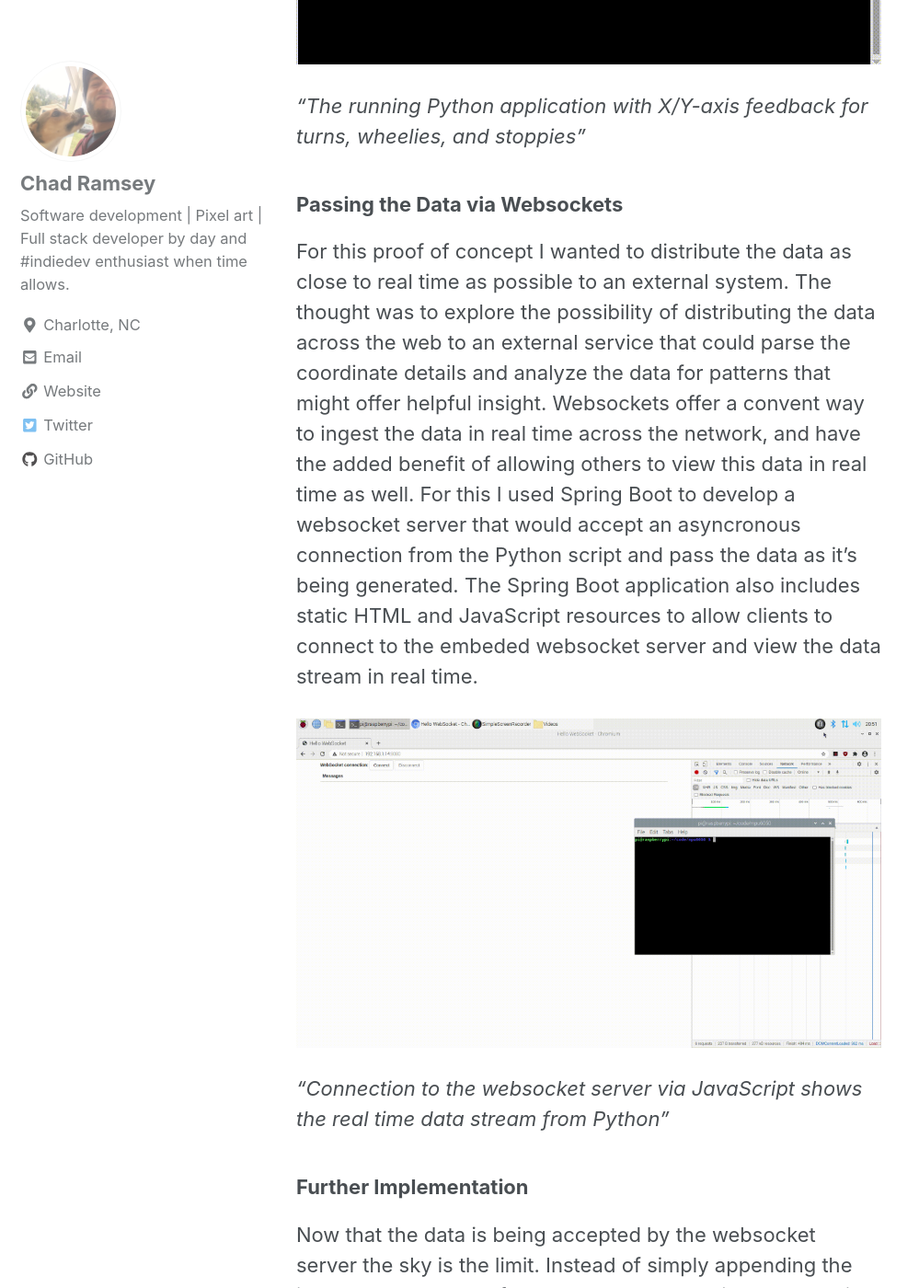
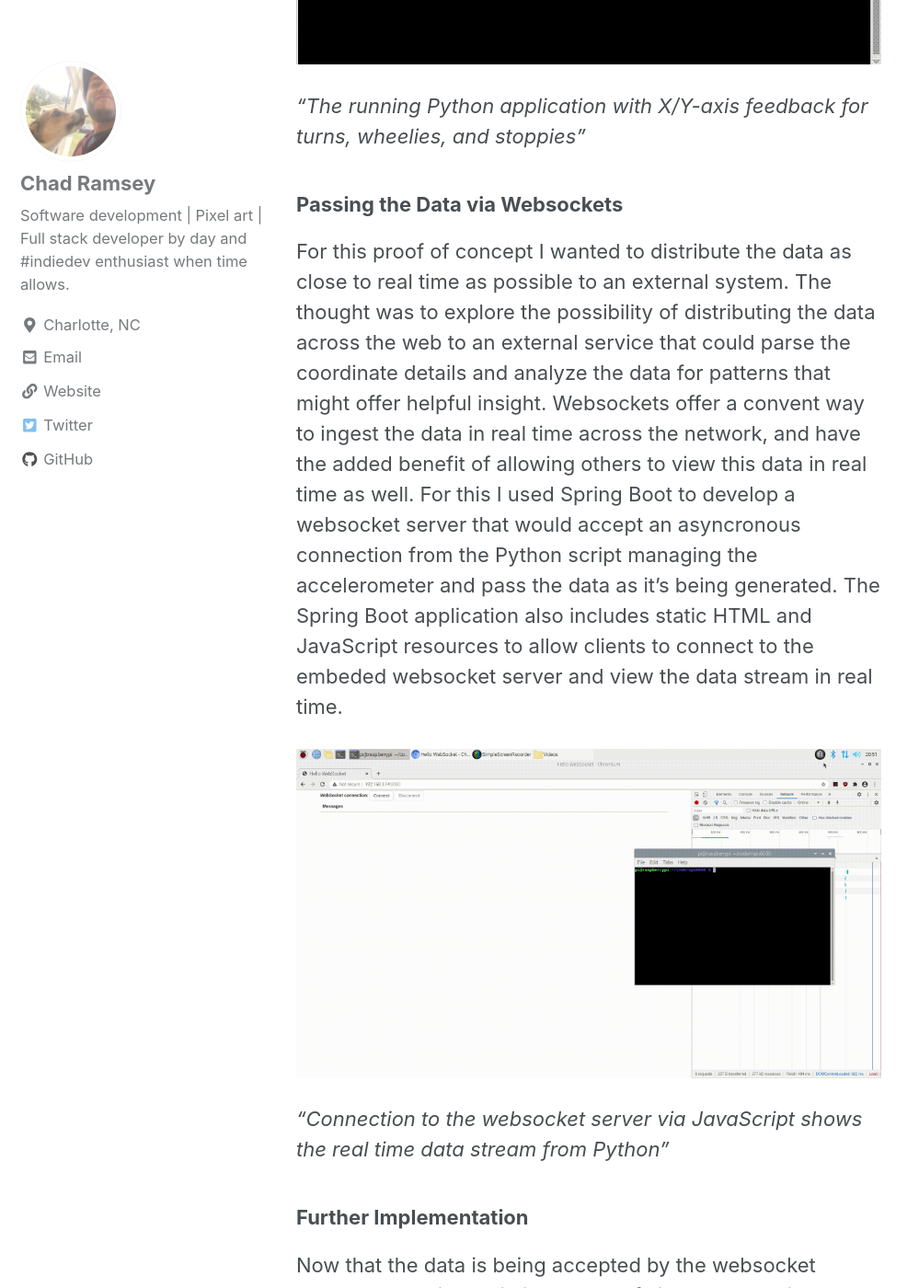
Before and after one commit to chadramsey/chadramsey.github.io, a Jekyll site: the page built from _posts/2021-02-17-accelerometer-pi.md, in a window 1280 px wide and 1400 px high, scrolled down 3557 px. Shown: the whole window at 92% size, without its empty margins (0-999 px from the left). Built offline with Jekyll 4.4.1, drawn with Linux system fonts in a browser that asks for light colours; cached includes are drawn as plain includes; nearby versions of some CDN libraries; some of the changed text lies outside the part shown.

Commit message:
Accelerometer post

```diff
--- a/_posts/2021-02-17-accelerometer-pi.md
+++ b/_posts/2021-02-17-accelerometer-pi.md
@@ -18,7 +18,7 @@
 ![](https://chadramsey.github.io/assets/images/2021/mpu6050-interface.png){: .center-image }
 
 ### Cool, But Why?
-An accelerometer has many applications - for this particular application we're going to discuss bicycles. The initial pitch was simply, "Wouldn't it be interesting if bikes included an accelerometer?" Bicycles are dynamic machines, frequently pivoting in coordinate space. What kind of information could we derive from a rider if we had this data? A few thoughts included the potenial for unique insights into coaching and progress building through analysis of rider and bike dynamics, product development and testing through use of 3D modeling software, or the potential for integrated safety features such as crash detection (the measure of an accelerated force in a given direction).
+An accelerometer has many applications. For this particular application we're going to discuss bicycles. The initial pitch was simply, "Wouldn't it be interesting if bikes included an accelerometer?" Bicycles are dynamic machines, frequently pivoting in coordinate space. What kind of information could we derive from a rider if we had this data? A few thoughts included the potenial for unique insights into coaching and progress building through analysis of rider and bike dynamics, product development and testing through use of 3D modeling software, or the potential for integrated safety features such as crash detection (the measure of an accelerated force in a given direction).
 
 ### Hardware Interfacing
 Now that I've covered the 'why', let's cover the technical implementation. With the hardwire configuration wired up some code needs to be written to read the analog data produced from the accelerometer. The Raspberry Pi has libraries to help interface with the GPIO pins, but rather than spending time reinventing the wheel I discovered [a Python module](https://github.com/m-rtijn/mpu6050) that effectively gets right to the point of abstracting the low level communication between the MPU6050 chipset and the Raspberry Pi. All that was left to do was to import this module within my own Python script and make use of the data.
@@ -36,14 +36,14 @@
 *"The running Python application with X/Y-axis feedback for turns, wheelies, and stoppies"*
 
 ### Passing the Data via Websockets
-For this proof of concept I wanted to distribute the data as close to real time as possible to an external system. The thought was to explore the possibility of distributing the data across the web to an external service that could parse the coordinate details and analyze the data for patterns that might offer helpful insight. Websockets offer a convent way to ingest the data in real time across the network, and have the added benefit of allowing others to view this data in real time as well. For this I used Spring Boot to develop a websocket server that would accept an asyncronous connection from the Python script and pass the data as it's being generated. The Spring Boot application also includes static HTML and JavaScript resources to allow clients to connect to the embeded websocket server and view the data stream in real time.
+For this proof of concept I wanted to distribute the data as close to real time as possible to an external system. The thought was to explore the possibility of distributing the data across the web to an external service that could parse the coordinate details and analyze the data for patterns that might offer helpful insight. Websockets offer a convent way to ingest the data in real time across the network, and have the added benefit of allowing others to view this data in real time as well. For this I used Spring Boot to develop a websocket server that would accept an asyncronous connection from the Python script managing the accelerometer and pass the data as it's being generated. The Spring Boot application also includes static HTML and JavaScript resources to allow clients to connect to the embeded websocket server and view the data stream in real time.
 
 ![](https://chadramsey.github.io/assets/images/2021/demo.gif){: .center-image }
 
 *"Connection to the websocket server via JavaScript shows the real time data stream from Python"*
 
 ### Further Implementation
-Now that the data is being accepted by the websocket server the sky is the limit. Instead of simply appending the input, the server can further parse the coordinate data being passed in and be analyzed to form patterns for the use cases above (and more!). This kind of shared coordinate data might also be used in game development to transform game objects in real time (let's get some wheelies up in Zwift).
+Now that the data is being accepted by the websocket server the sky is the limit. Instead of simply appending the input the server can further parse the coordinate data being passed in and be analyzed to form patterns for the use cases above (and more!). This kind of shared coordinate data might also be used in game development to transform game objects in real time (let's get some wheelies up in Zwift).
 
 ### Final Thoughts
 This project was interesting to work through on a number of levels. Dusting off the Raspberry Pi to work on another hardware-based project reminded me why I've made a career of development - it's exciting to brainstorm concepts and see how far they can be taken. While it's easy to get caught up in the day-to-day tasks of development, taking the time to conceptualize the ideas rolling around in mind keeps the craft interesting.
```
Also changed, not shown: other parts of _posts/2021-02-17-accelerometer-pi.md (+1 -1 lines).
